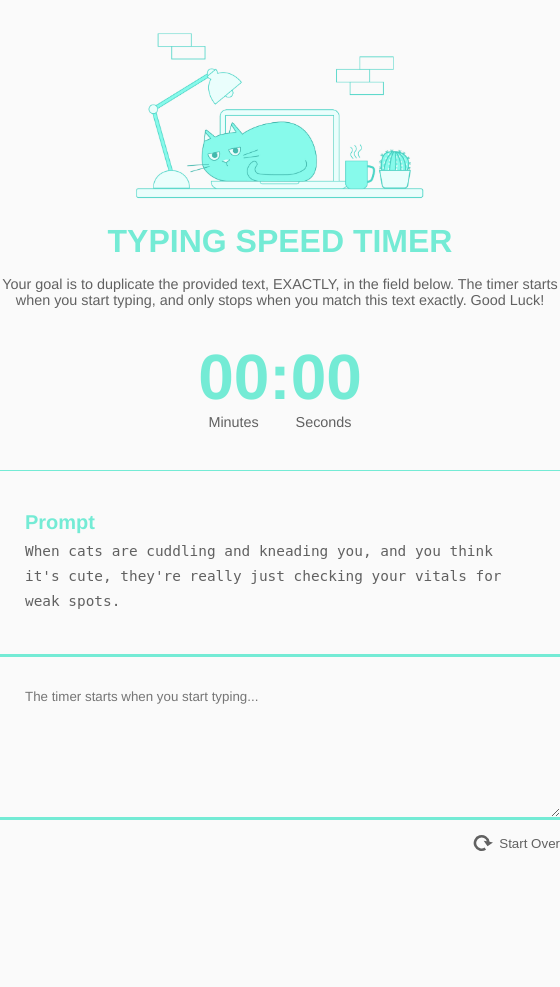
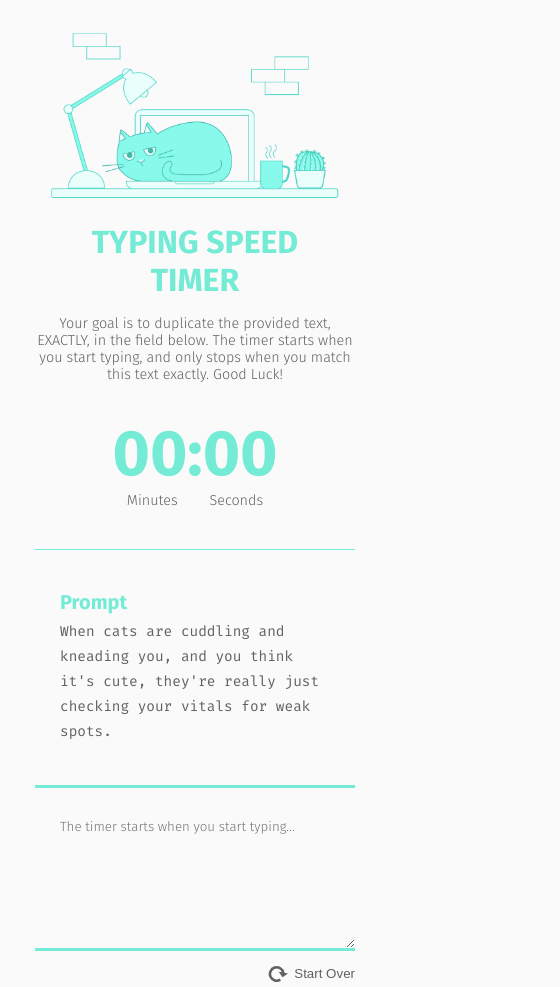
Before and after one commit to yishuenlo/typingSpeedTimer, a plain HTML site: page index.html in a window 390 px wide. Shown: the whole page, 560 px wide, since content can reach past the window. Before the commit the page ends 868 px from the top, so only its background shows below. Drawn offline with Linux system fonts and the light colour scheme.

Commit message:
responsive mobile view

```diff
--- a/index.html
+++ b/index.html
@@ -5,6 +5,7 @@
     <title>Type Speed Timer</title>
     <script src="script.js" async></script>
     <link rel="stylesheet" href="style.css">
+    <link href="https://fonts.googleapis.com/css?family=Fira+Mono|Fira+Sans:300,700" rel="stylesheet">
   </head>
   <body>
     <main>
--- a/style.css
+++ b/style.css
@@ -146,3 +146,21 @@ button:hover, button:hover svg path{
   width: 20px;
   fill: var(--primary);
 }
+
+@media(max-width: 560px){
+  main, .input-section{
+    width: 320px;
+  }
+
+  textarea{
+    width: 270px;
+  }
+
+  .min-label{
+    padding-left: 76px;
+  }
+
+  .sec-label{
+    padding-right: 76px;
+  }
+}
```
